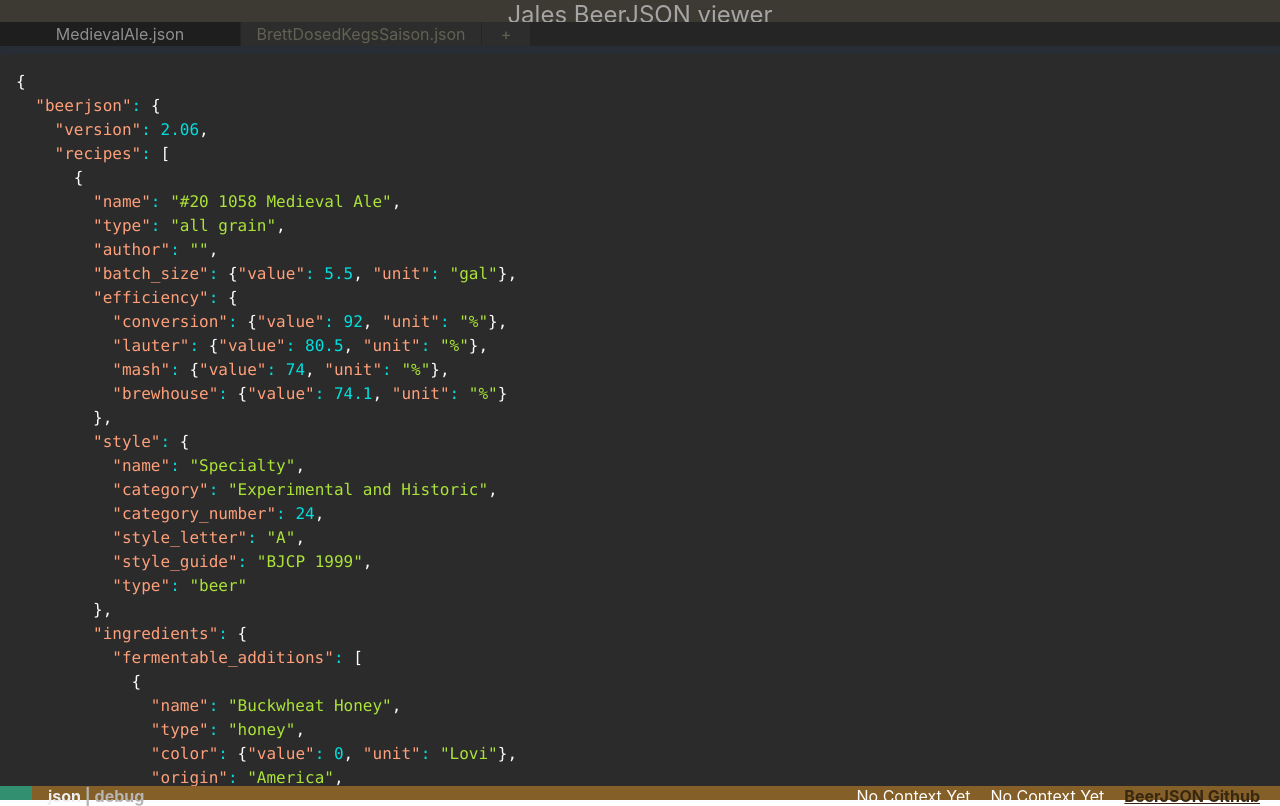
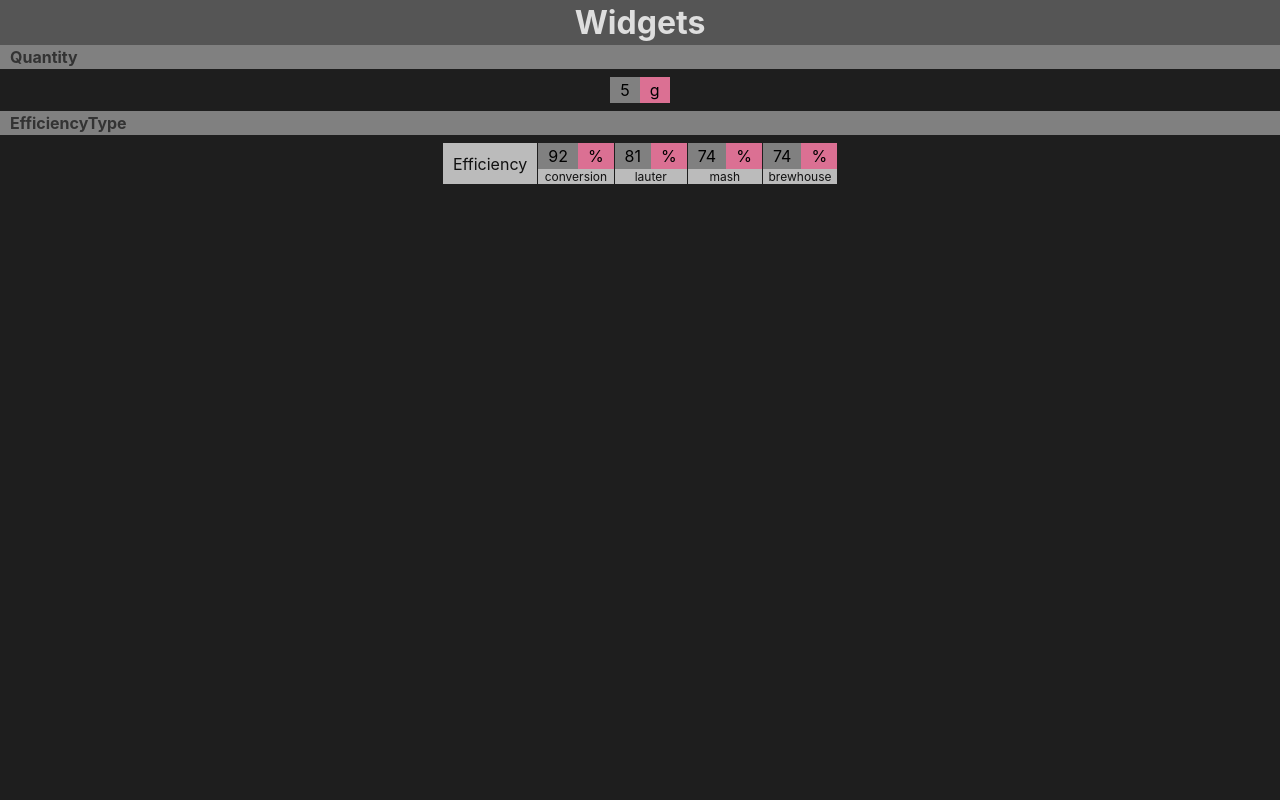
Before and after one commit to malavv/jales, a React (Create React App) app in the folder jales/: page /ui in a window 1280 px wide. Built offline with nearby package versions, Linux system fonts and the light colour scheme.

Commit message:
Added widgets showing

```diff
--- a/jales/package.json
+++ b/jales/package.json
@@ -6,8 +6,10 @@
     "@testing-library/jest-dom": "^5.16.5",
     "@testing-library/react": "^13.3.0",
     "@testing-library/user-event": "^13.5.0",
+    "axios": "^0.27.2",
     "react": "^18.2.0",
     "react-dom": "^18.2.0",
+    "react-router-dom": "^6.3.0",
     "react-scripts": "5.0.1",
     "web-vitals": "^2.1.4"
   },
@@ -34,8 +36,5 @@
       "last 1 firefox version",
       "last 1 safari version"
     ]
-  },
-  "devDependencies": {
-    "axios": "^0.27.2"
   }
 }
--- a/jales/src/index.js
+++ b/jales/src/index.js
@@ -1,13 +1,21 @@
 import React from 'react';
 import ReactDOM from 'react-dom/client';
+import { BrowserRouter, Routes, Route } from "react-router-dom";
 import './index.css';
 import App from './App';
 import reportWebVitals from './reportWebVitals';
+import Widgets from './routes/Widgets';
+
 
 const root = ReactDOM.createRoot(document.getElementById('root'));
 root.render(
   <React.StrictMode>
-    <App />
+    <BrowserRouter>
+      <Routes>
+        <Route path="/" element={<App />} />
+        <Route path="ui/*" element={<Widgets />} />
+      </Routes>
+    </BrowserRouter>
   </React.StrictMode>
 );
 
--- /dev/null
+++ b/jales/src/routes/Widgets.css
@@ -0,0 +1,35 @@
+div.widgets-list {
+    display: flex;
+    flex-direction: column;
+    height: 100vh;
+}
+
+div.widgets-title {
+    padding: 0.1em 0;
+    text-align: center;
+    font-size: 2em;
+    font-weight: bold;
+    background-color: #555;
+    color: #dedede;
+}
+
+div.widgets-els {
+    display: flex;
+    flex-direction: column;
+    background-color: #1e1e1e;
+    flex: auto;
+}
+
+div.widgets-el > :first-child {
+    background-color: gray;
+    color: #333;
+    font-weight: bold;
+    padding: 2px 0px 2px 10px;
+}
+
+div.widgets-el > :last-child {
+    padding: 0.5em 0;
+    display: flex;
+    flex-direction: column;
+    align-items: center;
+}
--- /dev/null
+++ b/jales/src/routes/Widgets.js
@@ -0,0 +1,39 @@
+import './Widgets.css';
+
+import Quantity from "../widgets/Quantity";
+import EfficiencyType from "../widgets/EfficiencyType";
+
+import React from 'react';
+
+// UI Widgets, they have to be loaded to work.
+const name2widget = {
+    'Quantity': Quantity,
+    'EfficiencyType': EfficiencyType,
+};
+
+// Examples to use
+const examples = [
+    { name: 'Quantity', props: { val: '5', unit: 'g' } },
+    { name: 'EfficiencyType', props: { conversion: { val: '92', unit: '%' }, lauter: { val: '80.5', unit: '%' }, mash: { val: '74', unit: '%' }, brewhouse: { val: '74.1', unit: '%' } }},
+];
+
+/** Lists all UI Widgets with examples */
+export default function Widgets() {
+    // Dynamically load quantity with given properties, format for debugging.
+    function CreateExample({name, props}) {
+        const Widget = name2widget[name];
+        return (
+            <div key={name} className='widgets-el'>
+                <div>{name}</div>
+                <div>{<Widget {...props} />}</div>
+            </div>
+        );
+    }
+
+    return (<div className="widgets-list">
+        <div className='widgets-title'>Widgets</div>
+        <div className='widgets-els'>
+            {examples.map(CreateExample)}
+        </div>
+    </div>);
+}
--- /dev/null
+++ b/jales/src/widgets/EfficiencyType.css
@@ -0,0 +1,26 @@
+div.efficiency {
+    display: flex;
+    flex-direction: row;
+}
+
+div.eff-qty {
+    display: flex;
+    flex-direction: column;
+    padding-left: 1px;
+}
+
+div.efficiency > :first-child {
+    background-color: #bbb;
+    color: #111;
+    display: flex;
+    align-items: center;
+    justify-content: center;
+    padding: 0 10px;
+}
+
+div.eff-qty > :last-child {
+    background-color: #bbb;
+    color: #111;
+    font-size: 12px;
+    text-align: center;
+}
--- /dev/null
+++ b/jales/src/widgets/EfficiencyType.js
@@ -0,0 +1,21 @@
+import './EfficiencyType.css';
+
+import Quantity from "./Quantity";
+
+export default function EfficiencyType(props) {
+    // this can be reordered if needed
+    const cmpts = ['conversion', 'lauter', 'mash', 'brewhouse'].map(key => {
+        return (props[key] &&
+            <div key={key} className="eff-qty">
+                <Quantity {...props[key]}/>
+                <div>{key}</div>
+            </div>);
+    });
+
+    return (<div className="efficiency">
+        <div>
+            <span>Efficiency</span>
+        </div>
+        {cmpts}
+    </div>);
+}
--- /dev/null
+++ b/jales/src/widgets/Quantity.css
@@ -0,0 +1,14 @@
+div.qty {
+    display: flex;
+    flex-direction: row;
+}
+div.qty > * {
+    padding: 3px 10px;
+}
+
+div.qty div.qty-val {
+    background-color: gray;
+}
+div.qty div.qty-unt {
+    background-color: palevioletred;
+}
--- /dev/null
+++ b/jales/src/widgets/Quantity.js
@@ -0,0 +1,10 @@
+import './Quantity.css';
+
+export default function Quantity({val, unit, fixedNum = null}) {
+    // (5.5).toFixed(1).padStart(4, ' ')
+
+    return (<div className="qty">
+        <div className="qty-val">{fixedNum ? val: Number(val).toFixed(fixedNum)}</div>
+        <div className="qty-unt">{unit}</div>
+    </div>)
+}
```
Also changed, not shown: jales/src/widgets/Readme.md (added), 1 other file (tests, documents, lock files or other folders).
